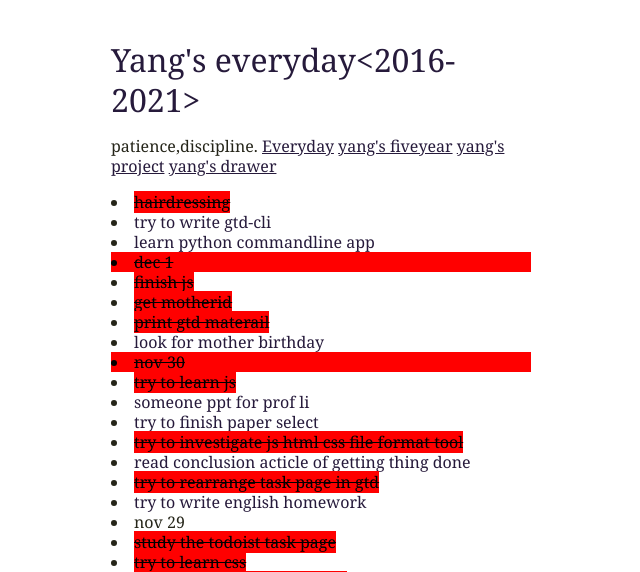
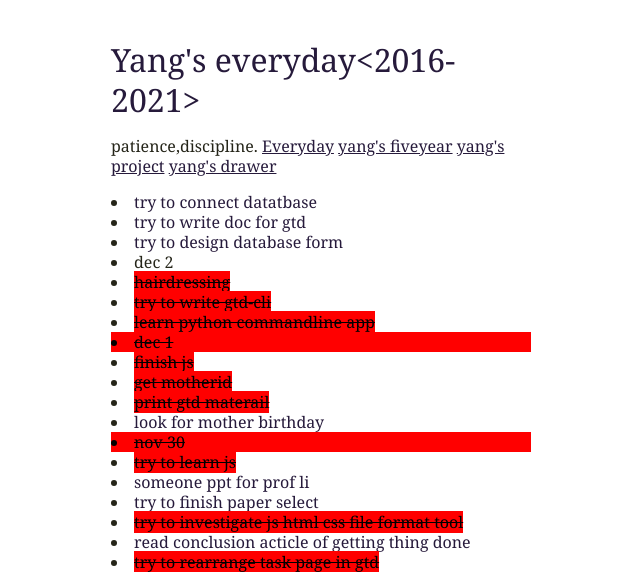
Before and after one commit to oxfordyang2016/gtdofdream, a Flask app: page /everyday in a window 1280 px wide. Shown: the top 572 px of the page, without its empty margins (319-959 px from the left). Run offline with Flask 2, Linux system fonts and the light colour scheme.

Commit message:
everyday

```diff
--- a/templates/everyday.html
+++ b/templates/everyday.html
@@ -172,9 +172,16 @@ body .il { color: #666666 }                     /* Literal.Number.Integer.Long *
          <a href="https://yangmingweatherapp.herokuapp.com/in/" >yang's drawer</a>
 
 
+<li><a class="">try to connect datatbase</a></li>
+<li><a class="">try to write doc for gtd </a></li>
+<li><a class="">try to design database form</a></li>
+<li class="">dec 2<br/></li>
+
+
+
 <li><a class="finish">hairdressing</a></li>
-<li><a class="">try to write gtd-cli  </a></li>
-<li><a class="">learn python commandline app</a></li>
+<li><a class="finish">try to write gtd-cli  </a></li>
+<li><a class="finish">learn python commandline app</a></li>
 <li class="finish">dec 1<br/></li>
 <li><a class="finish">finish js </a></li>
 <li><a class="finish">get motherid</a></li>
--- a/templates/python.html
+++ b/templates/python.html
@@ -500,6 +500,7 @@ print format control print(/b end='') </a></li>
 <li><a class="subclassification"> Section 10.1. What Are Exceptions?</a></li>
 <li><a class="subclassification"> Section 10.2. Exceptions in Python</a></li>
  <li><a href="https://automatetheboringstuff.com/chapter18/">170227 python KeyboardInterrupt except example </a></li>
+ <li><a href="https://stackoverflow.com/questions/33239308/how-to-get-exception-message-in-python-properly"> python print except info</a></li>
 <li><a class="subclassification"> Section 10.3. Detecting and Handling Exceptions</a></li>
 <li><a class="subclassification"> Section 10.4. Context Management</a></li>
 <li><a href="https://www.codementor.io/vishalgowda/how-to-make-a-sandwich-using-python-context-manager-du1086w6k
```
